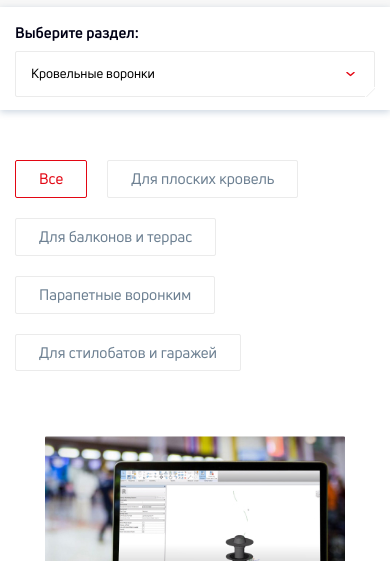
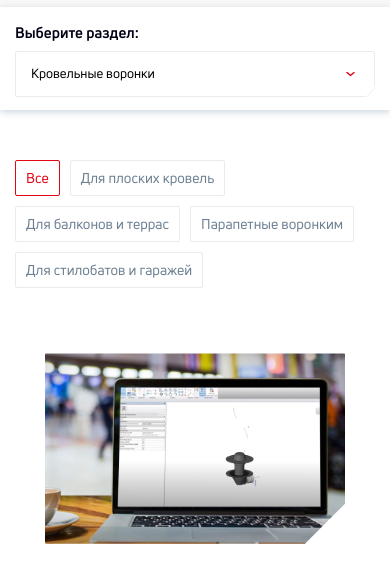
Before and after one commit to stasgosha/hlrus, a plain HTML site: page articles.html in a window 390 px wide. Shown: the part 241-802 px from the top of the page. Drawn offline with nearby package versions, Linux system fonts and the light colour scheme.

Commit message:
- tags sizes on mobile

```diff
--- a/scss/components/common/_tags-list.scss
+++ b/scss/components/common/_tags-list.scss
@@ -44,4 +44,19 @@
 			}
 		}
 	}
+
+	@media screen and (max-width: 767px){
+		margin-bottom: -10px;
+
+		li{
+			margin-right: 10px;
+			margin-bottom: 10px;
+
+			a{
+				padding-left: 10px;
+				padding-right: 10px;
+				font-size: 14px;
+			}
+		}
+	}
 }
```
Also changed, not shown: css/main.css.
